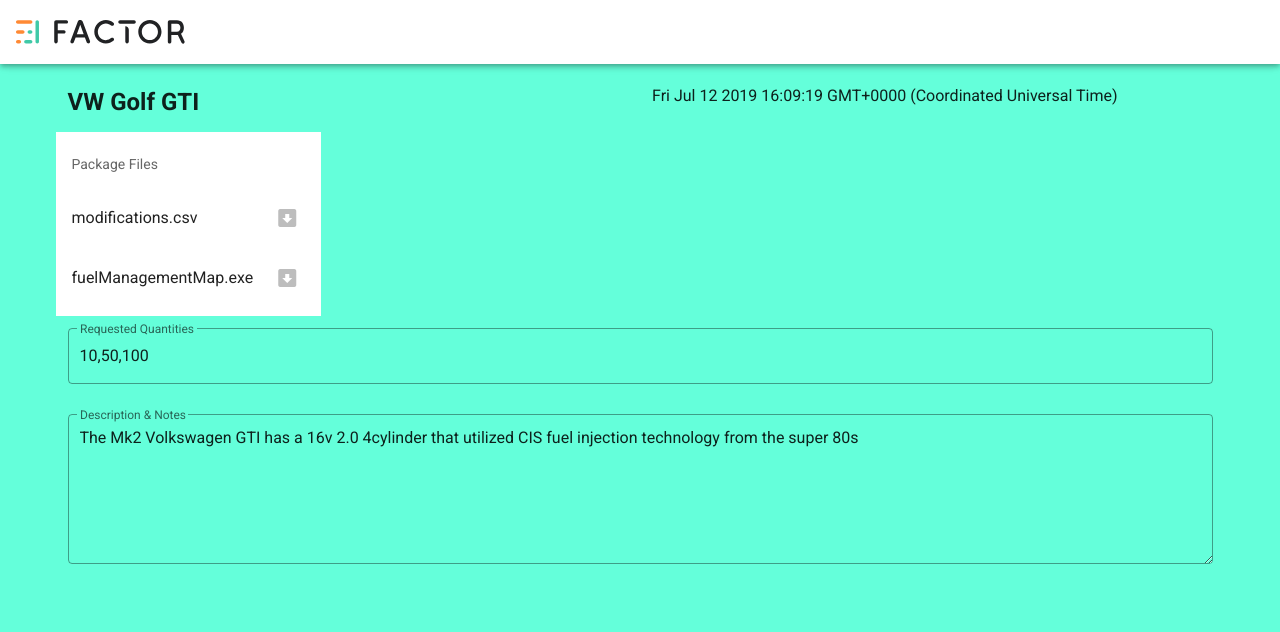
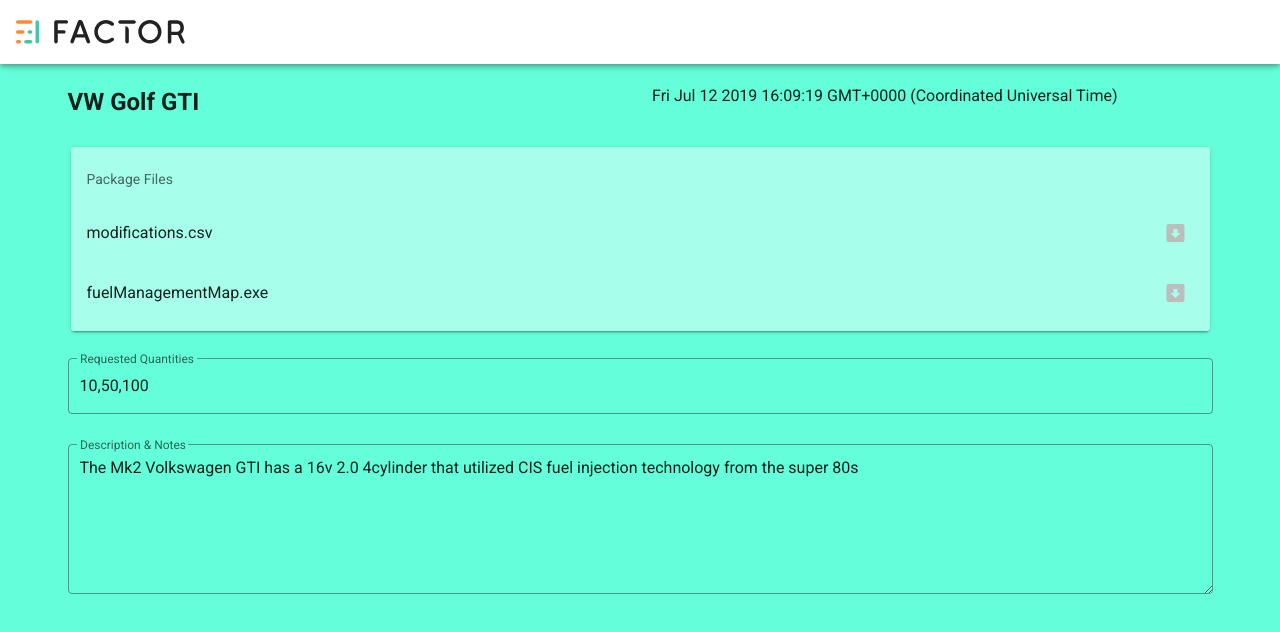
Before and after one commit to joshuajamesclark/factor-scaffold, a Vue app: page /productDetail/1 in a window 1280 px wide. Shown: the top 632 px of the page. Built offline with nearby package versions, Linux system fonts and the light colour scheme.

Commit message:
style changes to create and detail

```diff
--- a/src/components/CreateNewProduct.vue
+++ b/src/components/CreateNewProduct.vue
@@ -1,5 +1,7 @@
 <template>
-  <v-container>
+  <v-container
+
+  >
      <h1
       id="title"
      >Create New Product</h1>
--- a/src/components/ProductDetail.vue
+++ b/src/components/ProductDetail.vue
@@ -10,8 +10,12 @@
     </v-row>
 
     <v-row>
+      <v-card
+       id="downloads"
+       width="100%"
+      >
         <v-list
-
+          class="teal accent-1"
         >
           <v-subheader>Package Files</v-subheader>
 
@@ -27,6 +31,8 @@
             </v-list-item-action>
           </v-list-item>
         </v-list>
+      </v-card>
+
     </v-row>
 
     <v-row>
@@ -74,4 +80,9 @@
 };
 </script>
 
-<style scoped></style>
+<style scoped>
+  #downloads{
+    margin: 15px;
+    background-color: white;
+  }
+</style>
```
Lines whose indentation alone changed are shown as unchanged.
